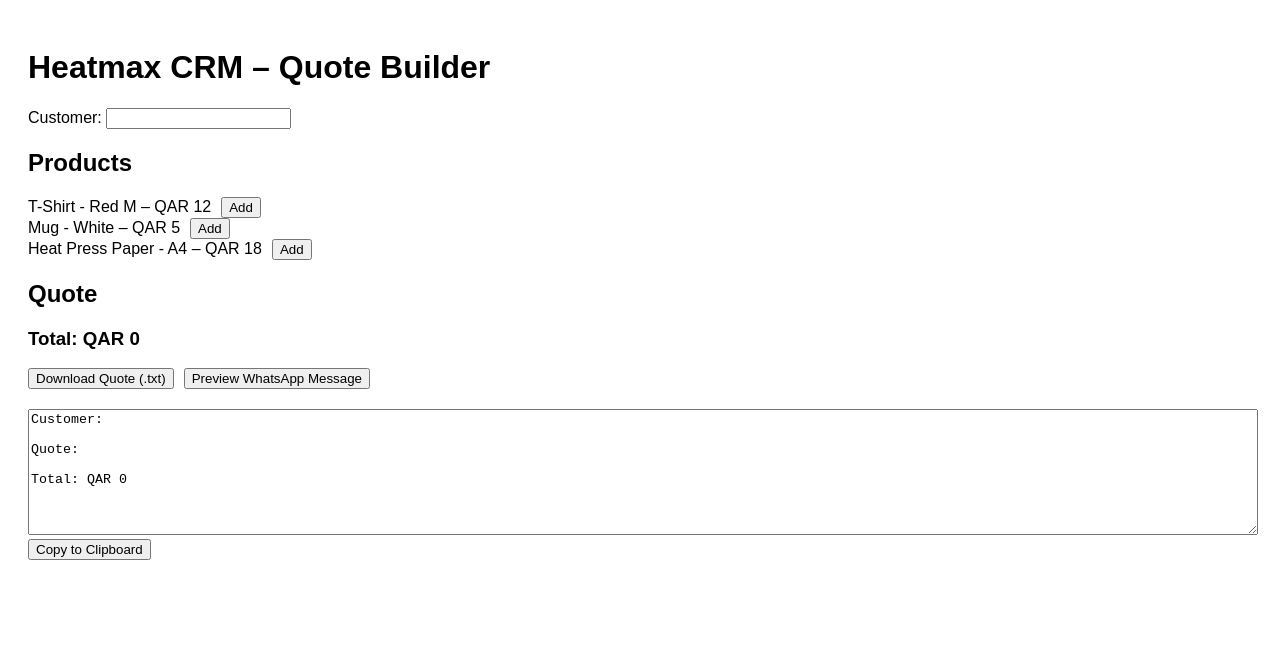
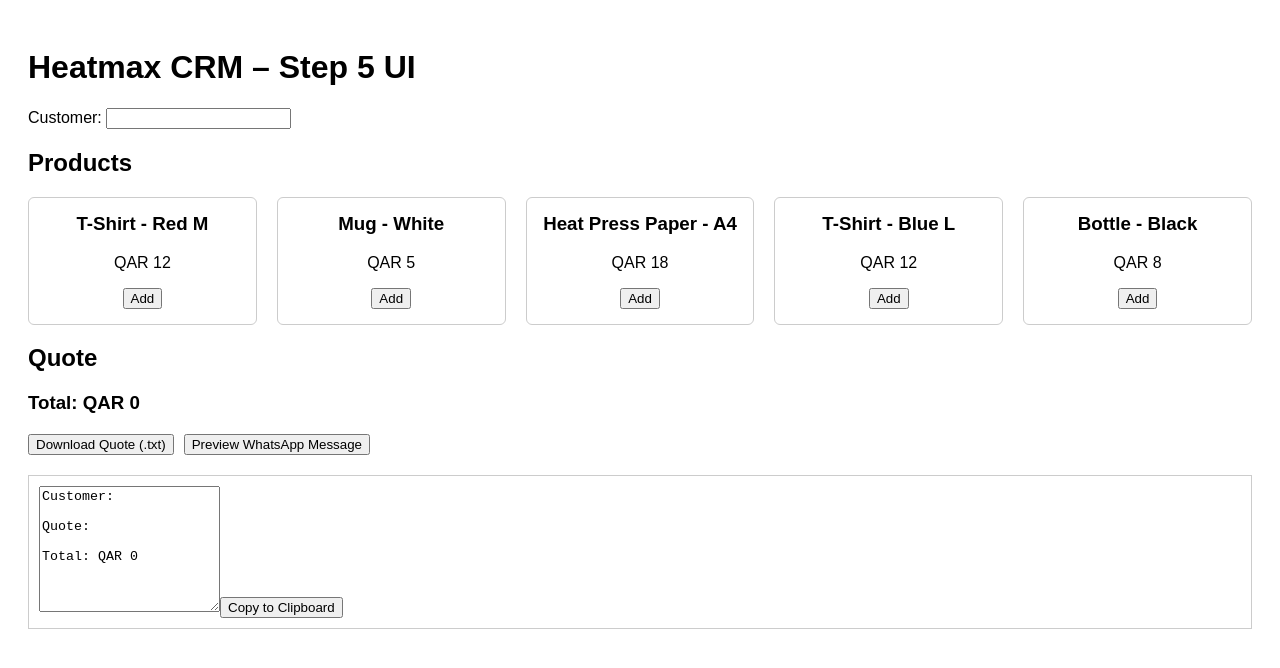
Before and after one commit to sujitashokdhumale/Heatmaxcrmtest, a React (Create React App) app: page / in a window 1280 px wide. Both pictures are taken after a click on the button "Preview WhatsApp Message". Shown: the top 668 px of the page. Built offline with nearby package versions, Linux system fonts and the light colour scheme.

Commit message:
Add files via upload

```diff
--- a/src/App.js
+++ b/src/App.js
@@ -4,6 +4,8 @@ const productsList = [
   { name: 'T-Shirt - Red M', sku: 'TSH-RD-M', price: 12 },
   { name: 'Mug - White', sku: 'MUG-WHT', price: 5 },
   { name: 'Heat Press Paper - A4', sku: 'PAPER-A4', price: 18 },
+  { name: 'T-Shirt - Blue L', sku: 'TSH-BL-L', price: 12 },
+  { name: 'Bottle - Black', sku: 'BOTTLE-BLK', price: 8 }
 ];
 
 function App() {
@@ -12,9 +14,11 @@ function App() {
   const [showPreview, setShowPreview] = useState(false);
 
   const addToCart = (product) => {
-    const existing = cart.find(i => i.sku === product.sku);
-    if (existing) {
-      setCart(cart.map(i => i.sku === product.sku ? { ...i, qty: i.qty + 1 } : i));
+    const exists = cart.find(item => item.sku === product.sku);
+    if (exists) {
+      setCart(cart.map(item =>
+        item.sku === product.sku ? { ...item, qty: item.qty + 1 } : item
+      ));
     } else {
       setCart([...cart, { ...product, qty: 1 }]);
     }
@@ -53,34 +57,43 @@ function App() {
   };
 
   return (
-    <div style={{ padding: 20, fontFamily: 'Arial' }}>
-      <h1>Heatmax CRM – Quote Builder</h1>
-      <div>
+    <div className="container">
+      <h1>Heatmax CRM – Step 5 UI</h1>
+      <div className="customer-box">
         <label>Customer: </label>
         <input value={customer} onChange={(e) => setCustomer(e.target.value)} />
       </div>
       <h2>Products</h2>
-      {productsList.map(p => (
-        <div key={p.sku}>
-          {p.name} – QAR {p.price}
-          <button onClick={() => addToCart(p)} style={{ marginLeft: 10 }}>Add</button>
-        </div>
-      ))}
+      <div className="grid">
+        {productsList.map(product => (
+          <div key={product.sku} className="card">
+            <h3>{product.name}</h3>
+            <p>QAR {product.price}</p>
+            <button onClick={() => addToCart(product)}>Add</button>
+          </div>
+        ))}
+      </div>
       <h2>Quote</h2>
-      {cart.map(i => (
-        <div key={i.sku}>
-          {i.name} – QAR {i.price} ×
-          <input type="number" value={i.qty} onChange={(e) => updateQty(i.sku, e.target.value)} style={{ width: 50 }} />
-          = QAR {i.qty * i.price}
-          <button onClick={() => removeItem(i.sku)} style={{ marginLeft: 10 }}>Remove</button>
+      {cart.map(item => (
+        <div key={item.sku} className="quote-line">
+          {item.name} – QAR {item.price} ×
+          <input
+            type="number"
+            value={item.qty}
+            onChange={(e) => updateQty(item.sku, e.target.value)}
+          />
+          = QAR {item.qty * item.price}
+          <button onClick={() => removeItem(item.sku)}>Remove</button>
         </div>
       ))}
       <h3>Total: QAR {total}</h3>
-      <button onClick={downloadPDF} style={{ marginRight: 10 }}>Download Quote (.txt)</button>
-      <button onClick={() => setShowPreview(!showPreview)}>Preview WhatsApp Message</button>
+      <div className="actions">
+        <button onClick={downloadPDF}>Download Quote (.txt)</button>
+        <button onClick={() => setShowPreview(!showPreview)}>Preview WhatsApp Message</button>
+      </div>
       {showPreview && (
-        <div style={{ marginTop: 20 }}>
-          <textarea rows={8} value={getMessage()} readOnly style={{ width: '100%' }} />
+        <div className="whatsapp-box">
+          <textarea rows={8} value={getMessage()} readOnly />
           <button onClick={copyToClipboard}>Copy to Clipboard</button>
         </div>
       )}
--- a/src/index.js
+++ b/src/index.js
@@ -1,6 +1,7 @@
 import React from 'react';
 import ReactDOM from 'react-dom/client';
 import App from './App';
+import './styles.css';
 
 const root = ReactDOM.createRoot(document.getElementById('root'));
 root.render(
--- /dev/null
+++ b/src/styles.css
@@ -0,0 +1,35 @@
+.container {
+  padding: 20px;
+  font-family: Arial, sans-serif;
+}
+.customer-box {
+  margin-bottom: 20px;
+}
+.grid {
+  display: grid;
+  grid-template-columns: repeat(auto-fit, minmax(220px, 1fr));
+  gap: 20px;
+}
+.card {
+  border: 1px solid #ccc;
+  padding: 15px;
+  text-align: center;
+  border-radius: 6px;
+}
+.card h3 {
+  margin-top: 0;
+}
+.actions {
+  margin-top: 20px;
+}
+.actions button {
+  margin-right: 10px;
+}
+.quote-line {
+  margin-bottom: 10px;
+}
+.whatsapp-box {
+  margin-top: 20px;
+  border: 1px solid #ccc;
+  padding: 10px;
+}
```
